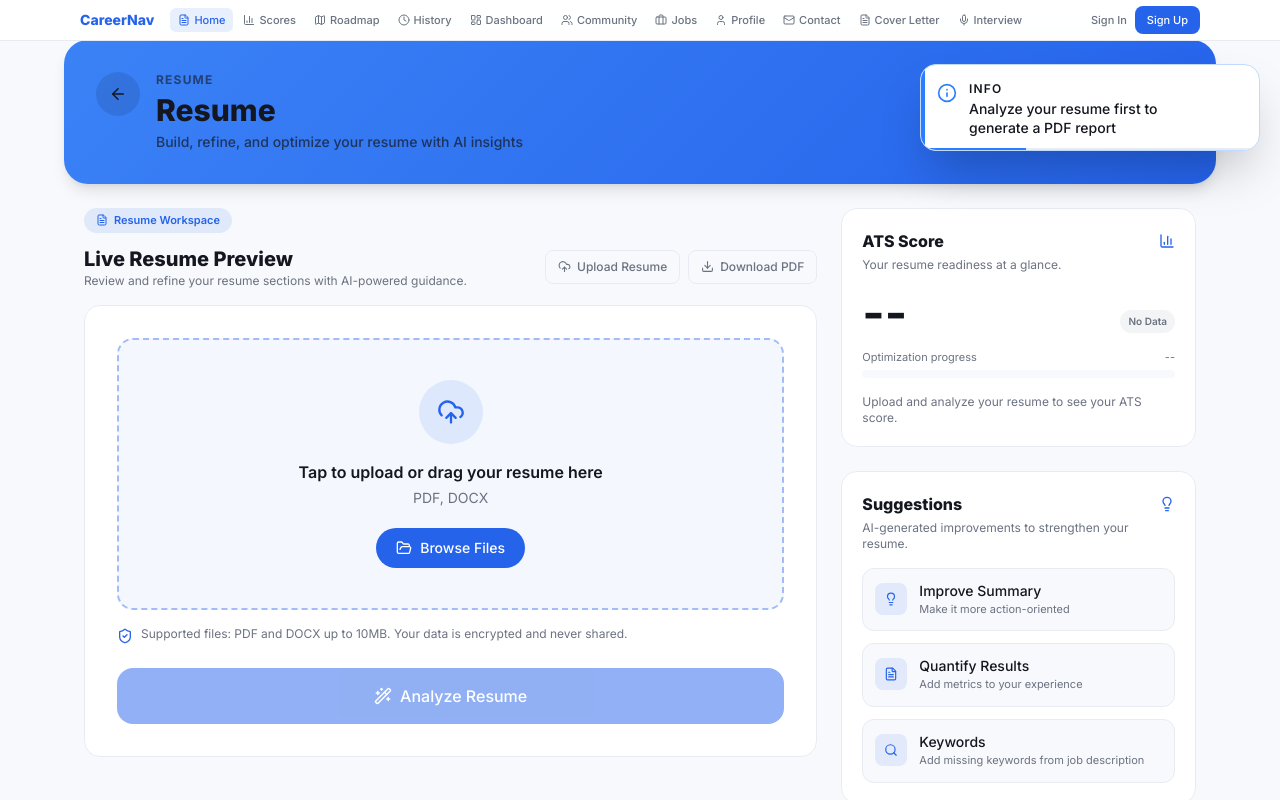
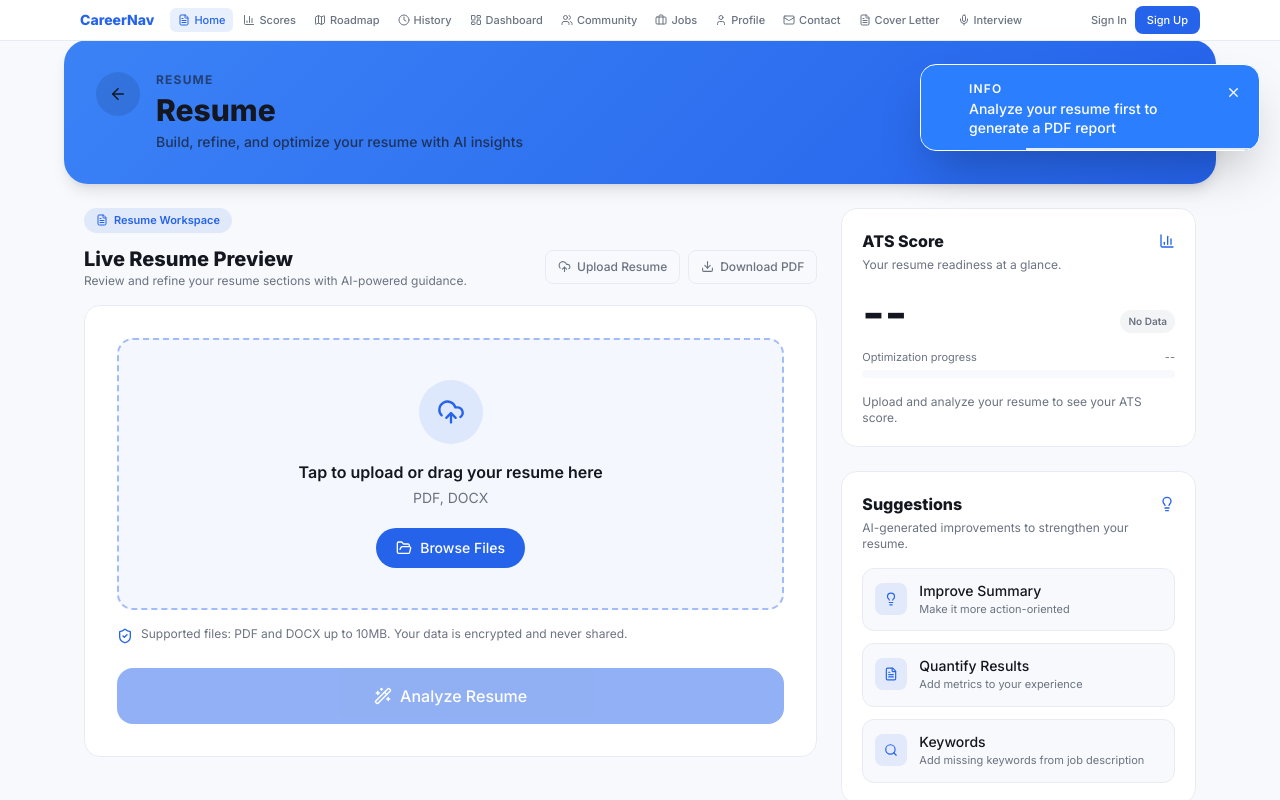
Before and after one commit to ShaheerKhalid01/AI-Career-Navigation, a Next.js app: page / in a window 1280 px wide. Both pictures are taken after a click on the button "Download PDF". Shown: the top 800 px of the page. Built offline with nearby package versions, Linux system fonts and the light colour scheme.

Commit message:
Fix API URL configuration for Render deployment - auto-detect Render backend URL

```diff
--- a/components/common/Toast.tsx
+++ b/components/common/Toast.tsx
@@ -41,9 +41,9 @@ const config: Record<ToastType, {
     title: 'Success',
     titleColor: 'text-[var(--text)]',
     textColor: 'text-[var(--text)]',
-    lightBg: 'bg-white',
+    lightBg: 'bg-blue-500',
     darkBg: 'bg-[#1A1D27]',
-    lightBorder: 'border-emerald-200',
+    lightBorder: 'border-white',
     darkBorder: 'border-emerald-800',
   },
   error: {
@@ -55,9 +55,9 @@ const config: Record<ToastType, {
     title: 'Error',
     titleColor: 'text-[var(--text)]',
     textColor: 'text-[var(--text)]',
-    lightBg: 'bg-white',
+    lightBg: 'bg-blue-500',
     darkBg: 'bg-[#1A1D27]',
-    lightBorder: 'border-red-200',
+    lightBorder: 'border-white',
     darkBorder: 'border-red-800',
   },
   info: {
@@ -69,9 +69,9 @@ const config: Record<ToastType, {
     title: 'Info',
     titleColor: 'text-[var(--text)]',
     textColor: 'text-[var(--text)]',
-    lightBg: 'bg-white',
+    lightBg: 'bg-blue-500',
     darkBg: 'bg-[#1A1D27]',
-    lightBorder: 'border-blue-200',
+    lightBorder: 'border-white',
     darkBorder: 'border-blue-800',
   },
   warning: {
@@ -83,9 +83,9 @@ const config: Record<ToastType, {
     title: 'Heads up',
     titleColor: 'text-[var(--text)]',
     textColor: 'text-[var(--text)]',
-    lightBg: 'bg-white',
+    lightBg: 'bg-blue-500',
     darkBg: 'bg-[#1A1D27]',
-    lightBorder: 'border-amber-200',
+    lightBorder: 'border-white',
     darkBorder: 'border-amber-800',
   },
 };
@@ -144,10 +144,10 @@ export default function Toast({ msg, type = 'info', onClose, duration = 4000, th
 
       {/* Text */}
       <div className="flex-1 min-w-0">
-        <p className={`text-xs font-semibold ${c.titleColor} uppercase tracking-widest mb-0.5`}>
+        <p className={`text-xs font-semibold ${isDark ? c.titleColor : 'text-white'} uppercase tracking-widest mb-0.5`}>
           {c.title}
         </p>
-        <p className={`text-sm font-medium ${c.textColor} leading-snug`}>{msg}</p>
+        <p className={`text-sm font-medium ${isDark ? c.textColor : 'text-white'} leading-snug`}>{msg}</p>
       </div>
 
       {/* Close button */}
```
